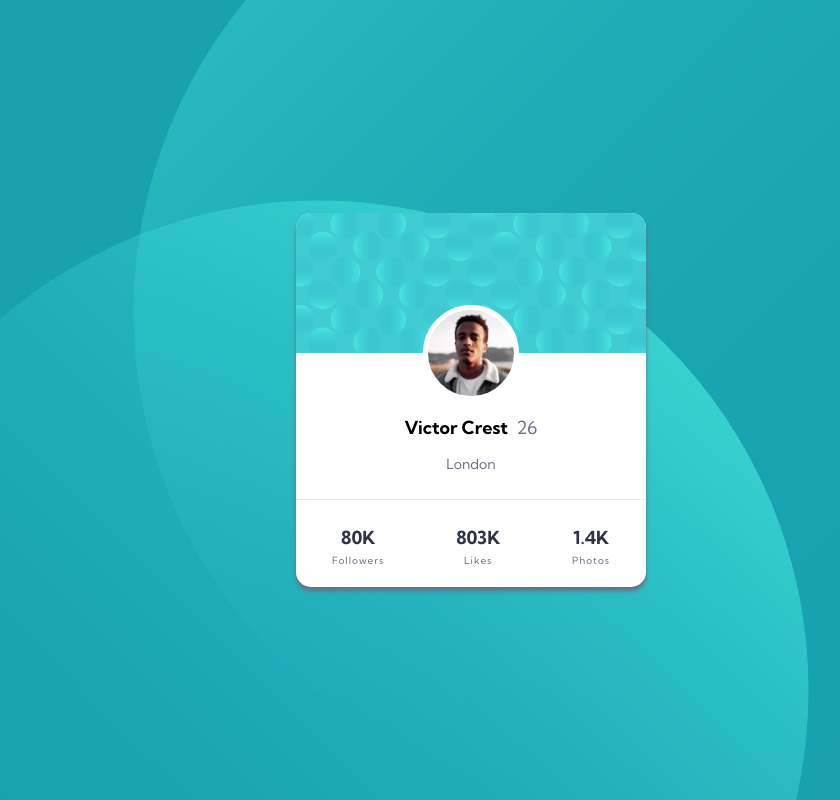
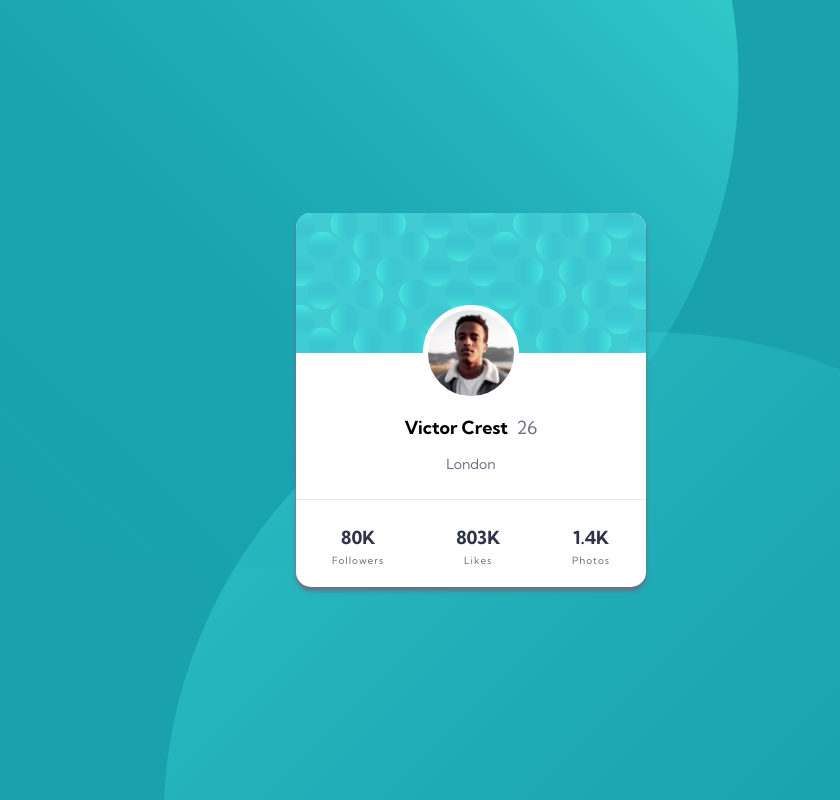
Before and after one commit to carlosloureda/fem-newbies-css, a React (Create React App) app: page / in a window 1280 px wide. Shown: the whole page, without its empty margins (169-1009 px from the left). Built offline with nearby package versions, Linux system fonts and the light colour scheme.

Commit message:
fix: Fix on background

```diff
--- a/src/App.js
+++ b/src/App.js
@@ -24,7 +24,7 @@ const S = {
     height: 100vh;
     background-color: #19a2ae;
     background-image: url(${bgTop}), url(${bgBottom});
-    background-position: top 200px left, bottom right;
+    background-position: top -410px left -70px, bottom -510px right -30px;
     background-repeat: no-repeat;
     /* background-image: url(${bgTop});
     background-image: url(${bgBottom}); */
```
Also changed, not shown: 1 other file (tests, documents, lock files or other folders).
